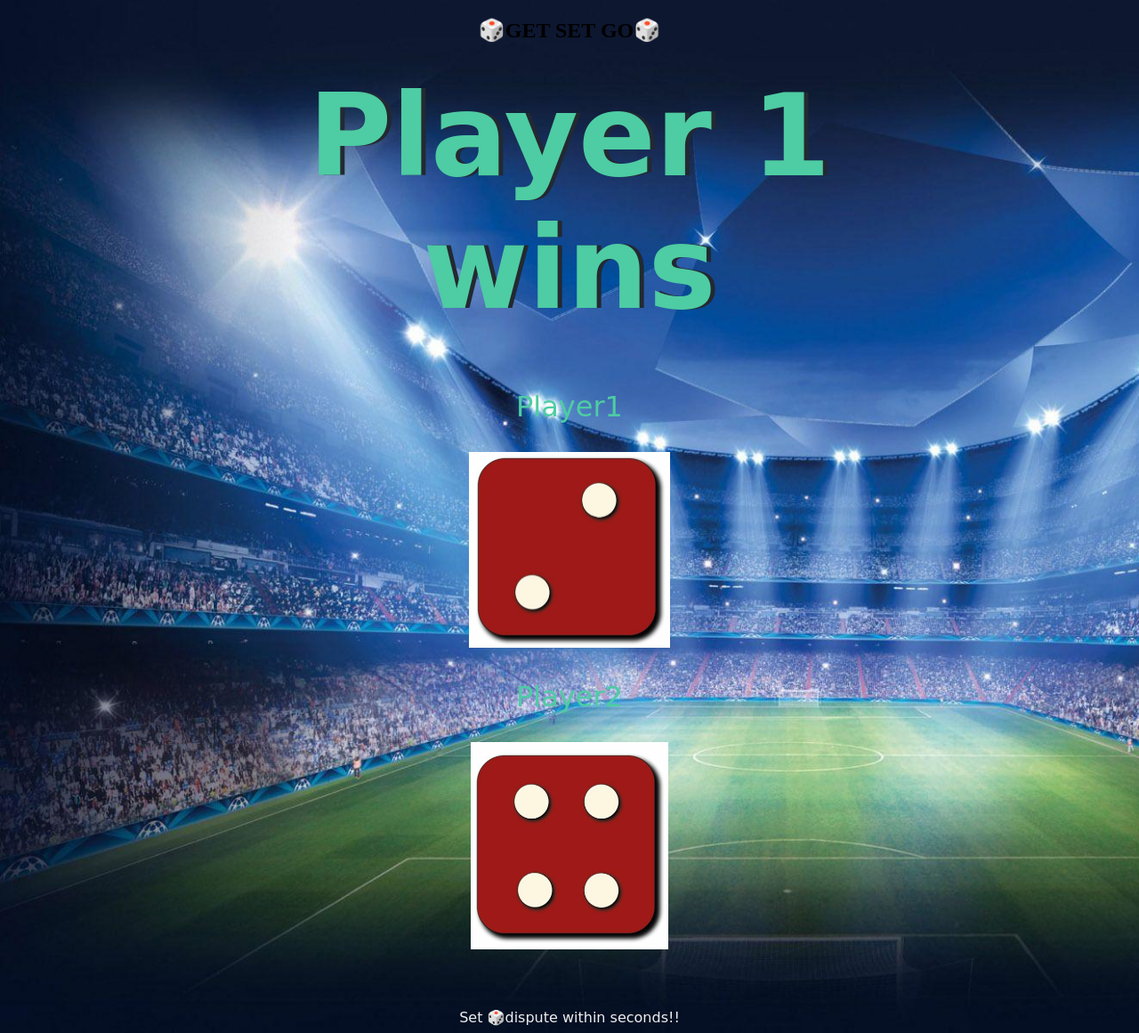
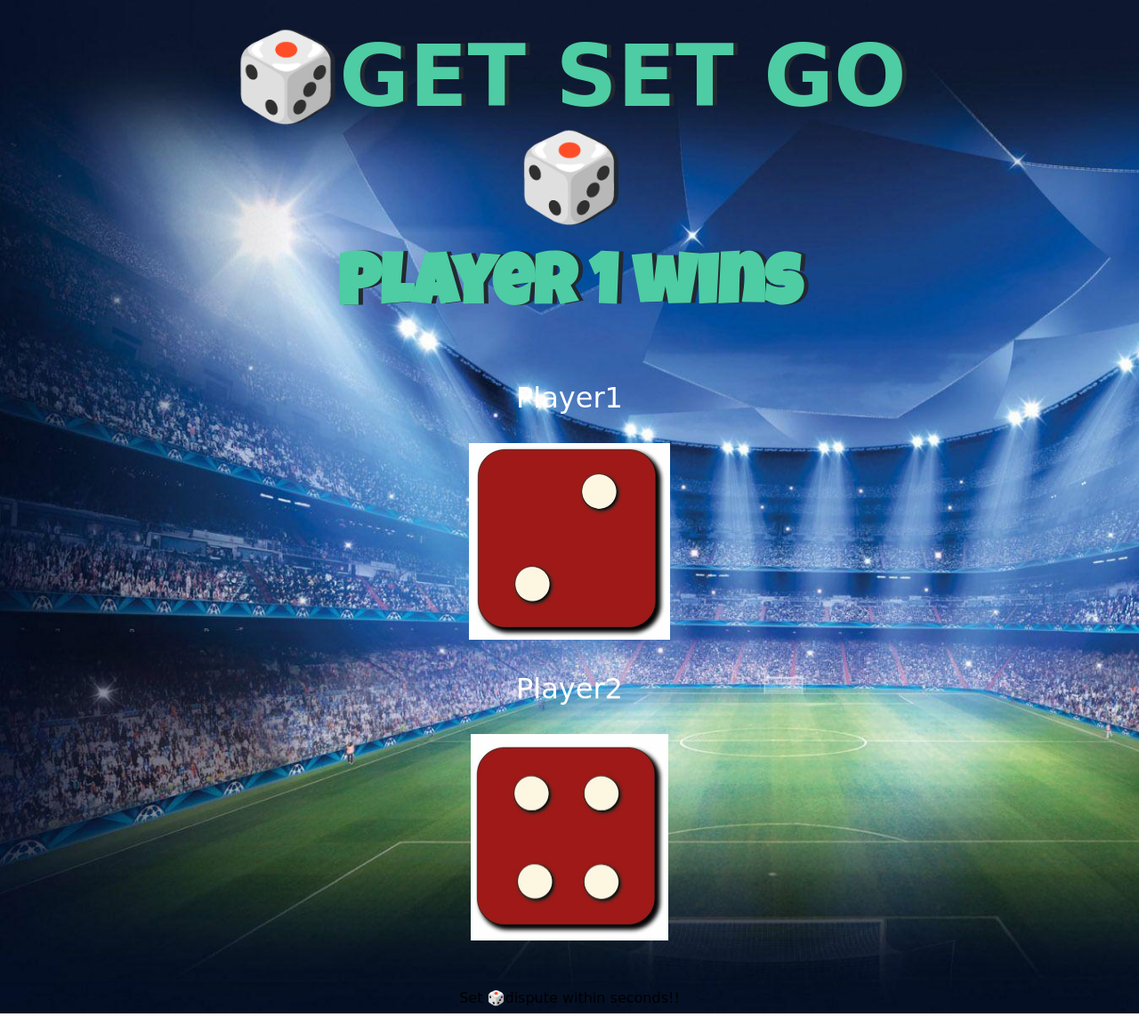
Before and after one commit to srishtiprasadmanit12/DiceGame, a plain HTML site: page index.html in a window 1280 px wide. Shown: the whole page at 89% size. After the commit the page ends 1139 px from the top, so only its background shows below. Drawn offline with Linux system fonts and the light colour scheme; a web font is replaced by a local one.

Commit message:
Update style.css

```diff
--- a/style.css
+++ b/style.css
@@ -15,19 +15,24 @@ body {
 background-repeat: no-repeat;
 background-size: cover;
 }
-
-h1 {
+h2{
   margin: 30px;
   font-family: 'Lobster', cursive;
   text-shadow: 5px 0 #232931;
-  font-size: 8rem;
+  font-size: 6rem;
+  color: #4ECCA3;
+}
+h1 {
+  margin: 30px;
+font-family: 'Luckiest Guy', cursive;  text-shadow: 5px 0 #232931;
+  font-size: 5rem;
   color: #4ECCA3;
 }
 
 p {
   font-size: 2rem;
-  color: #4ECCA3;
-  font-family: 'Indie Flower', cursive;
+  color: #fff;
+  font-family: 'Piedra', cursive;
 }
 
 img {
@@ -37,8 +42,8 @@ img {
 }
 
 footer {
-  margin-top: 5%;
-  color: #EEEEEE;
+  margin-top: 4%;
+  color: black;
   text-align: center;
   font-family: 'Indie Flower', cursive;
 
```
